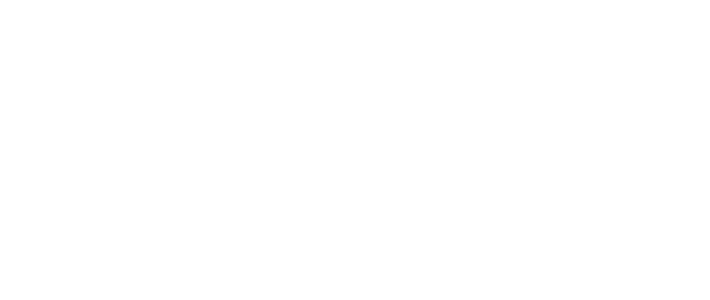
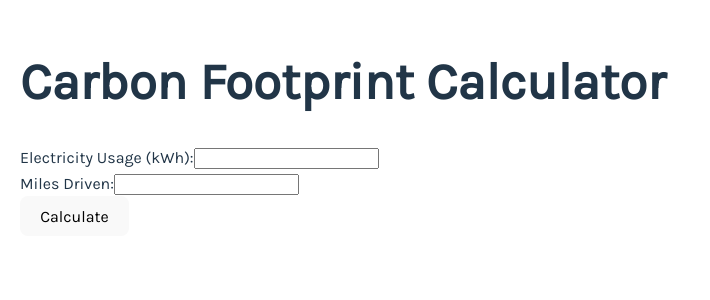
Before and after one commit to Pandahasa/CS160-Team8Project, a React (Vite) app: page /carbonFootprint in a window 1280 px wide. Before the commit this address had no page. Shown: the top 300 px of the page, without its empty margins (0-710 px from the left). Built offline with nearby package versions, Linux system fonts and the light colour scheme.

Commit message:
Carbon Footprint Calculator created

```diff
--- a/src/main.jsx
+++ b/src/main.jsx
@@ -6,15 +6,18 @@
 import WhereToRecycle from './pages/WhereToRecycle.jsx'
 import WhatToRecycle from './pages/WhatToRecycle.jsx'
 import HowToRecycle from './pages/HowToRecycle.jsx'
+import CarbonFootprint from './pages/CarbonFootprint.jsx'
 
 createRoot(document.getElementById('root')).render(
   <StrictMode>
     <BrowserRouter>
       <Routes>
         <Route path="/" element={<Frontpage />} />
+        <Route path="/frontpage" element={<Frontpage />} />
         <Route path="whereToRecycle" element={<WhereToRecycle />} />
         <Route path="whatToRecycle" element={<WhatToRecycle />} />
         <Route path="howToRecycle" element={<HowToRecycle />} />
+        <Route path="carbonFootprint" element={<CarbonFootprint />} />
       </Routes>
     </BrowserRouter>
   </StrictMode>,
--- /dev/null
+++ b/src/pages/CarbonFootprint.jsx
@@ -0,0 +1,48 @@
+import React, { useState } from 'react';
+import './pageStyles/CarbonFootprint.css';
+
+const CarbonFootprint = () => {
+    const [electricity, setElectricity] = useState('');
+    const [milesDriven, setMilesDriven] = useState('');
+    const [footprint, setFootprint] = useState(null);
+
+    const calculateFootprint = () => {
+        const electricityEmission = parseFloat(electricity) * 0.92;
+        const drivingEmission = parseFloat(milesDriven) * 0.404;
+        setFootprint((electricityEmission + drivingEmission).toFixed(2));
+    };
+
+    return (
+        <div style={{ padding: '20px' }}>
+            <h1>Carbon Footprint Calculator</h1>
+            <div>
+                <label>
+                    Electricity Usage (kWh):
+                    <input
+                        type="number"
+                        value={electricity}
+                        onChange={(e) => setElectricity(e.target.value)}
+                    />
+                </label>
+            </div>
+            <div>
+                <label>
+                    Miles Driven:
+                    <input
+                        type="number"
+                        value={milesDriven}
+                        onChange={(e) => setMilesDriven(e.target.value)}
+                    />
+                </label>
+            </div>
+            <button onClick={calculateFootprint}>Calculate</button>
+            {footprint !== null && (
+                <div>
+                    <h2>Your Carbon Footprint: {footprint} kg CO2</h2>
+                </div>
+            )}
+        </div>
+    );
+};
+
+export default CarbonFootprint;
--- /dev/null
+++ b/src/pages/pageStyles/CarbonFootprint.css
@@ -0,0 +1,54 @@
+.container {
+    display: flex;
+    flex-direction: column;
+    align-items: center;
+    justify-content: center;
+    padding: 20px;
+    font-family: Arial, sans-serif;
+    background-color: #f5f5f5;
+    color: #333;
+    min-height: 100vh;
+}
+
+.header {
+    font-size: 2rem;
+    font-weight: bold;
+    margin-bottom: 20px;
+    text-align: center;
+}
+
+.card {
+    background-color: #fff;
+    border: 1px solid #ddd;
+    border-radius: 8px;
+    padding: 20px;
+    box-shadow: 0 4px 6px rgba(0, 0, 0, 0.1);
+    margin: 10px;
+    width: 100%;
+    max-width: 400px;
+}
+
+.card h3 {
+    font-size: 1.5rem;
+    margin-bottom: 10px;
+}
+
+.card p {
+    font-size: 1rem;
+    line-height: 1.5;
+}
+
+.button {
+    background-color: #4caf50;
+    color: white;
+    padding: 10px 20px;
+    border: none;
+    border-radius: 4px;
+    cursor: pointer;
+    font-size: 1rem;
+    margin-top: 10px;
+}
+
+.button:hover {
+    background-color: #45a049;
+}
```
